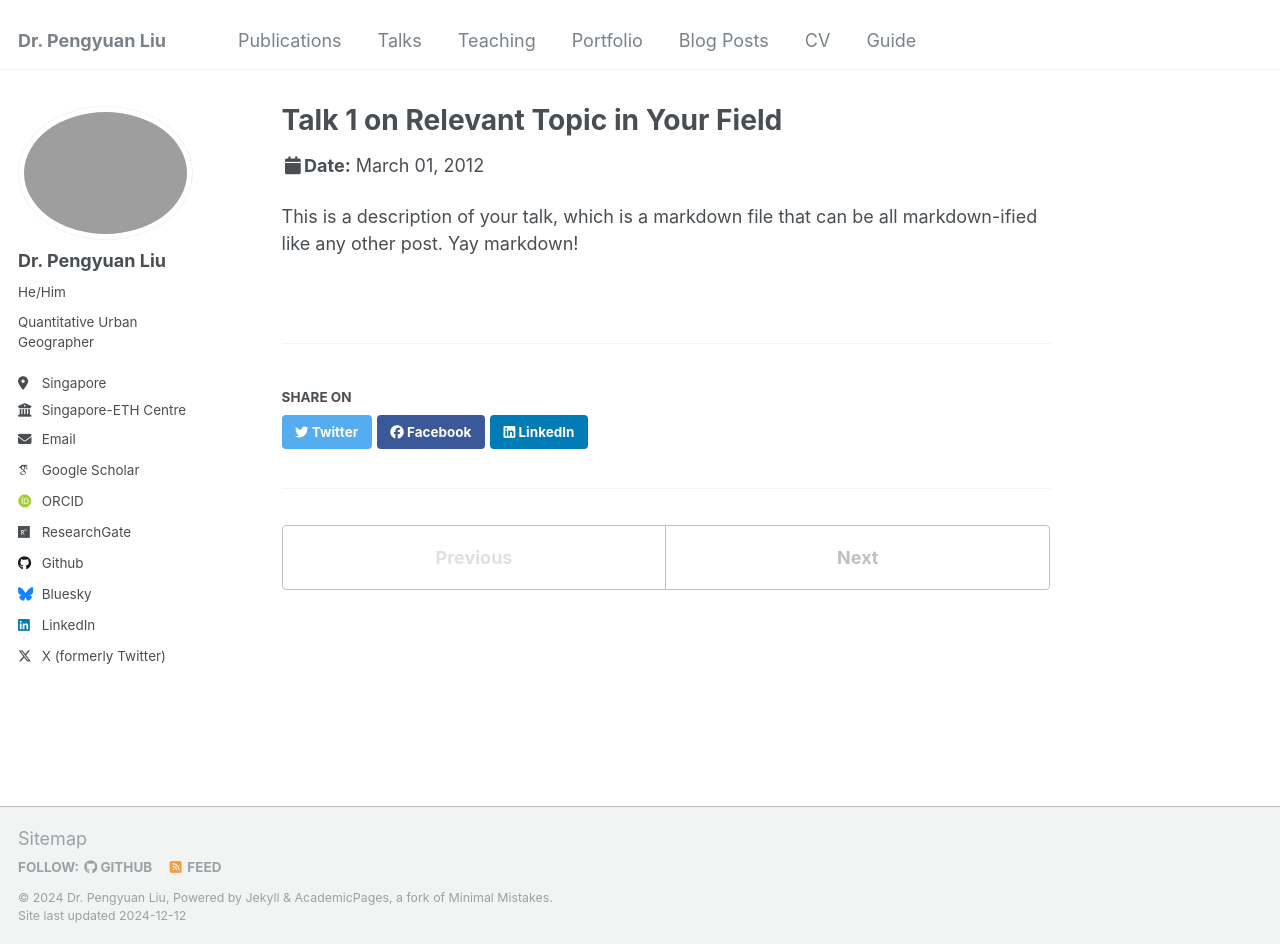
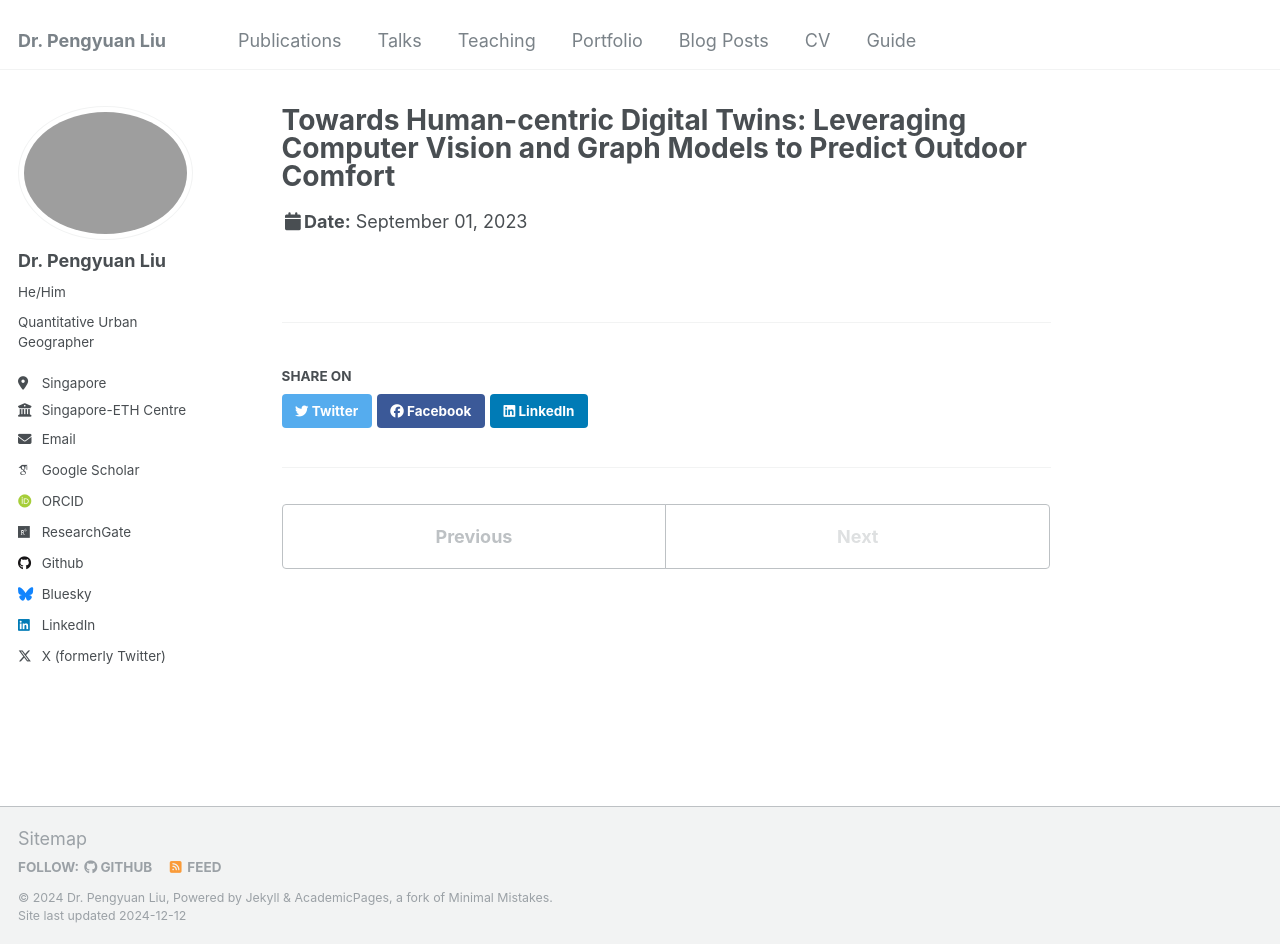
Before and after one commit to PengyuanLiu1993/pengyuanliu1993.github.io, a Jekyll site: the page built from _talks/2012-03-01-talk-1.md, in a window 1280 px wide and 944 px high. Built offline with Jekyll 4.4.1, drawn with Linux system fonts in a browser that asks for light colours; some web fonts are replaced.

Commit message:
talk-1.md

```diff
--- a/_talks/2012-03-01-talk-1.md
+++ b/_talks/2012-03-01-talk-1.md
@@ -1,11 +1,8 @@
 ---
-title: "Talk 1 on Relevant Topic in Your Field"
+title: "Towards Human-centric Digital Twins: Leveraging Computer Vision and Graph Models to Predict Outdoor Comfort"
 collection: talks
 type: "Talk"
-permalink: /talks/2012-03-01-talk-1
-venue: "UC San Francisco, Department of Testing"
-date: 2012-03-01
-location: "San Francisco, California"
+venue: "The Fourth Spatial Data Science Symposium (SDSS 2023)"
+date: 2023-09-01
+location: "Online"
 ---
-
-This is a description of your talk, which is a markdown file that can be all markdown-ified like any other post. Yay markdown!
```
